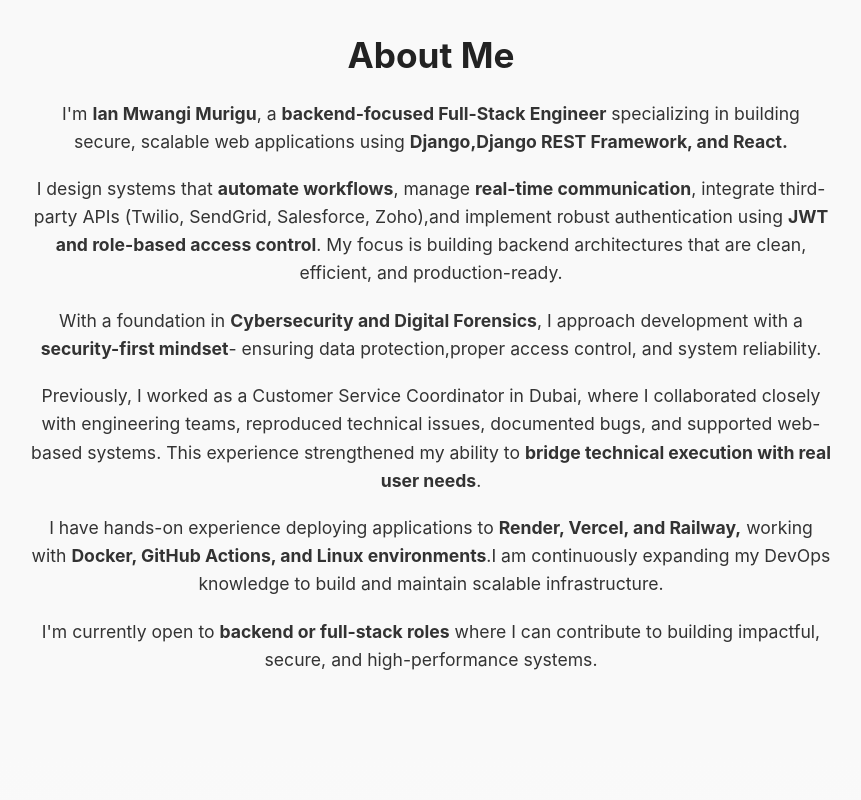
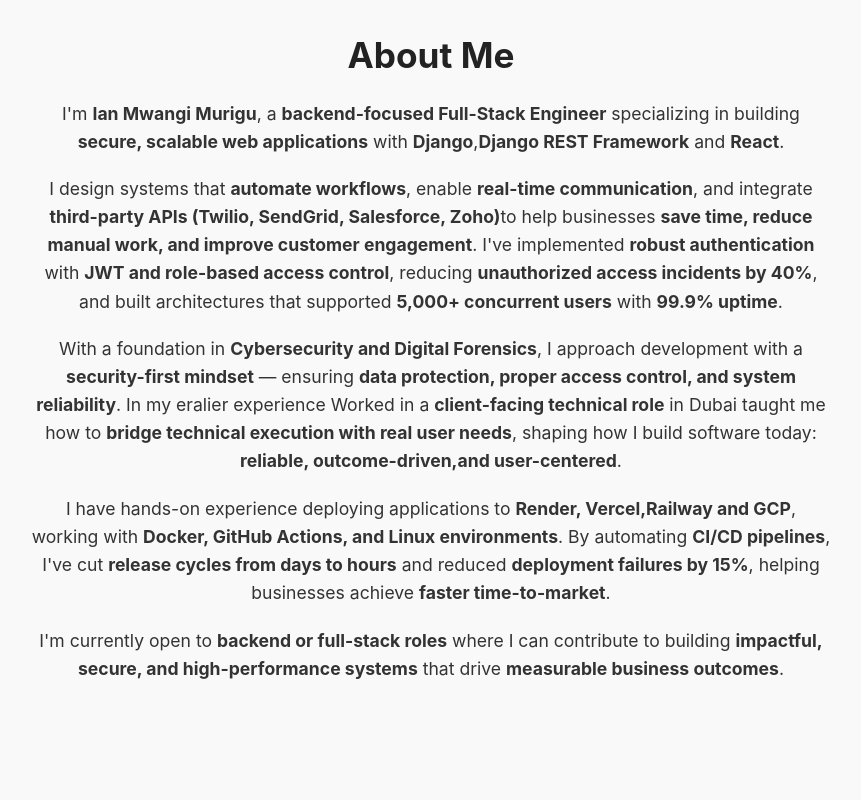
Before and after one commit to Ianmwangi934/Portfolio, a React (Vite) app: page / in a window 1280 px wide. Shown: the part 620-1420 px from the top of the page, without its empty margins (229-1090 px from the left). Built offline with nearby package versions, Linux system fonts and the light colour scheme.

Commit message:
made some advancement to my About me Section

```diff
--- a/src/components/About.jsx
+++ b/src/components/About.jsx
@@ -8,31 +8,26 @@
         <h2>About Me</h2>
 
       <p>
-        I'm <strong>Ian Mwangi Murigu</strong>, a <strong>backend-focused Full-Stack Engineer</strong> specializing in building
-        secure, scalable web applications using <strong>Django,Django REST Framework, and React.</strong>
+        I'm <strong>Ian Mwangi Murigu</strong>, a <strong>backend-focused Full-Stack Engineer</strong> specializing in building <strong>secure,
+        scalable web applications</strong> with <strong>Django</strong>,<strong>Django REST Framework</strong> and <strong>React</strong>.
       </p>
 
       <p>
-        I design systems that <strong>automate workflows</strong>, manage <strong>real-time communication</strong>, integrate third-party APIs
-        (Twilio, SendGrid, Salesforce, Zoho),and implement robust authentication using <strong>JWT and role-based access control</strong>. My
-        focus is building backend architectures that are clean, efficient, and production-ready.
+        I design systems that <strong>automate workflows</strong>, enable <strong>real-time communication</strong>, and integrate <strong>third-party APIs (Twilio, SendGrid, Salesforce, Zoho)</strong>
+        to help businesses <strong>save time, reduce manual work, and improve customer engagement</strong>. I've implemented <strong>robust authentication</strong> with <strong>JWT and role-based
+        access control</strong>, reducing <strong>unauthorized access incidents by 40%</strong>, and built architectures that supported <strong>5,000+ concurrent users</strong> with <strong>99.9% uptime</strong>.
       </p>
 
       <p>
-        With a foundation in <strong>Cybersecurity and Digital Forensics</strong>, I approach development with a <strong>security-first mindset</strong>
-        - ensuring data protection,proper access control, and system reliability.
+        With a foundation in <strong>Cybersecurity and Digital Forensics</strong>, I approach development with a <strong>security-first mindset</strong> — ensuring <strong>data protection, proper access control, and system reliability</strong>.
+        In my eralier experience Worked in a <strong>client-facing technical role</strong> in Dubai taught me how to <strong>bridge technical execution with real user needs</strong>, shaping how I build software today: <strong>reliable, outcome-driven,and user-centered</strong>.
       </p>
       <p>
-        Previously, I worked as a Customer Service Coordinator in Dubai, where I collaborated closely with engineering teams, reproduced technical
-        issues, documented bugs, and supported web-based systems. This experience strengthened my ability to <strong>bridge technical execution with
-        real user needs</strong>.
+        I have hands-on experience deploying applications to <strong>Render, Vercel,Railway and GCP</strong>, working with <strong>Docker, GitHub Actions, and Linux environments</strong>. By automating <strong>CI/CD pipelines</strong>,
+        I've cut <strong>release cycles from days to hours</strong> and reduced <strong>deployment failures by 15%</strong>, helping businesses achieve <strong>faster time-to-market</strong>.
       </p>
       <p>
-        I have hands-on experience deploying applications to <strong>Render, Vercel, and Railway,</strong> working with <strong>Docker, GitHub Actions,
-        and Linux environments</strong>.I am continuously expanding my DevOps knowledge to build and maintain scalable infrastructure.
-      </p>
-      <p>
-        I'm currently open to <strong>backend or full-stack roles</strong> where I can contribute to building impactful, secure, and high-performance systems.
+        I'm currently open to <strong>backend or full-stack roles</strong> where I can contribute to building <strong>impactful, secure, and high-performance systems</strong> that drive <strong>measurable business outcomes</strong>.
       </p>
       </div>
     </section>
--- a/src/components/Skills.jsx
+++ b/src/components/Skills.jsx
@@ -20,7 +20,7 @@
     "Docker",
     "Git",
     "GitHub",
-    "CI/CD (Vercel, Render)"
+    "CI/CD (Vercel, Render,GCP)"
   ],
   Integrations: [
     "API Integration",
```
